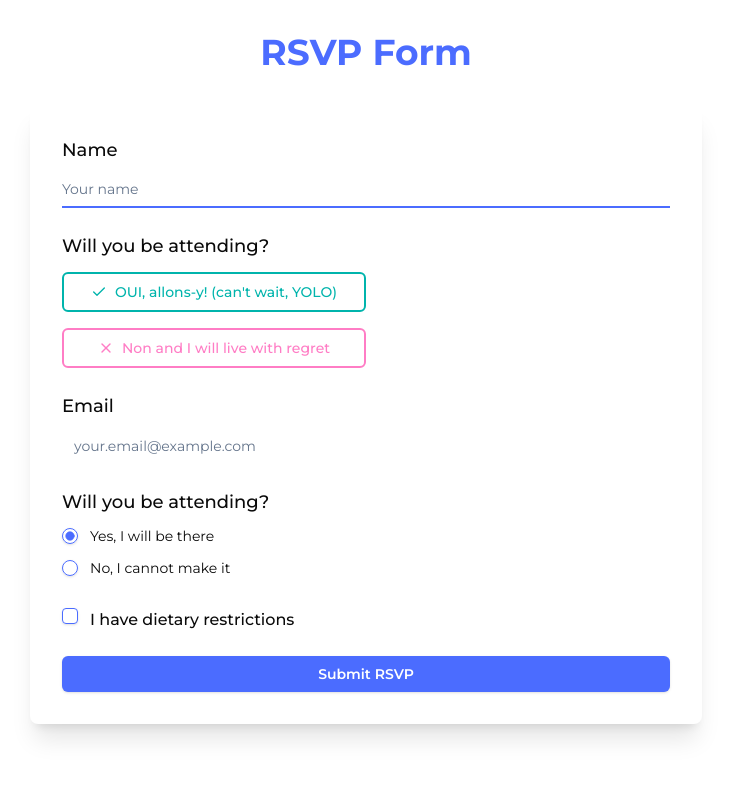
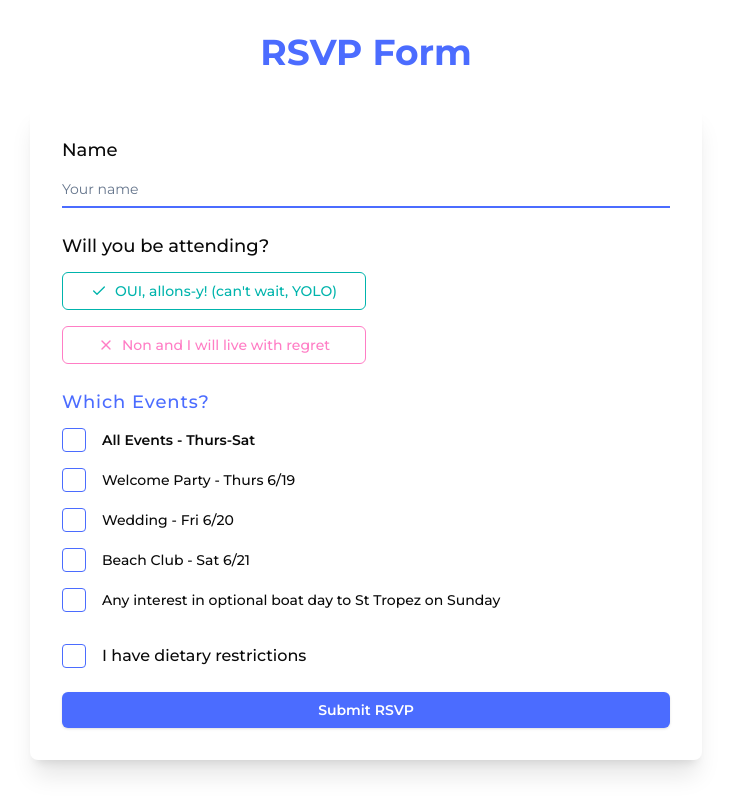
Before and after one commit to DavidMcDoughnut/mcdonutsanims, a Next.js app: page /rsvpv0 in a window 1280 px wide. Shown: the whole page, without its empty margins (274-1005 px from the left). Built offline with nearby package versions, Linux system fonts and the light colour scheme.

Commit message:
checkbox

```diff
--- a/components/ui/button.tsx
+++ b/components/ui/button.tsx
@@ -19,9 +19,9 @@ const buttonVariants = cva(
           "bg-secondary text-secondary-foreground shadow-sm hover:bg-secondary/80",
 
         radpos:
-          "!border-2 !border-green text-green hover:bg-green hover:text-white transition-colors",
+          "!border-1.5 !border-green text-green hover:bg-green hover:text-white transition-colors",
         radneg:
-          "!border-2 !border-pink text-pink hover:bg-pink hover:text-white transition-colors",
+          "!border-1.5 !border-pink text-pink hover:bg-pink hover:text-white transition-colors",
 
         ghost: "hover:bg-accent hover:text-accent-foreground",
         link: "text-primary underline-offset-4 hover:underline",
--- a/components/ui/checkbox.tsx
+++ b/components/ui/checkbox.tsx
@@ -13,7 +13,7 @@ const Checkbox = React.forwardRef<
   <CheckboxPrimitive.Root
     ref={ref}
     className={cn(
-      "peer h-4 w-4 shrink-0 rounded-sm border border-primary text-primary-foreground shadow focus-visible:outline-none focus-visible:ring-1 focus-visible:ring-ring disabled:cursor-not-allowed disabled:opacity-50 data-[state=checked]:bg-primary data-[state=checked]:text-primary-foreground",
+      "peer h-6 w-6 shrink-0 rounded-sm border-1.5 border-primary text-primary-foreground focus-visible:outline-none focus-visible:ring-1 focus-visible:ring-ring disabled:cursor-not-allowed disabled:opacity-50 data-[state=checked]:bg-primary data-[state=checked]:text-primary-foreground",
       className
     )}
     {...props}
@@ -21,7 +21,7 @@ const Checkbox = React.forwardRef<
     <CheckboxPrimitive.Indicator
       className={cn("flex items-center justify-center text-current")}
     >
-      <Check className="h-3 w-3" />
+      <Check className="h-6 w-6" />
     </CheckboxPrimitive.Indicator>
   </CheckboxPrimitive.Root>
 ))
--- a/src/app/rsvpv0/page.tsx
+++ b/src/app/rsvpv0/page.tsx
@@ -24,11 +24,15 @@ const formSchema = z.object({
   name: z.string().min(2, {
     message: "Name must be at least 2 characters.",
   }),
-  email: z.string().email({
-    message: "Please enter a valid email address.",
-  }),
   attending: z.enum(["yes", "no"] as const, {
     required_error: "Please select whether you're attending.",
+  }),
+  events: z.object({
+    allEvents: z.boolean(),
+    welcomeParty: z.boolean(),
+    wedding: z.boolean(),
+    beachClub: z.boolean(),
+    boatDay: z.boolean(),
   }),
   dietaryRestrictions: z.boolean(),
 });
@@ -41,8 +45,14 @@ export default function RSVPPage() {
     resolver: zodResolver(formSchema),
     defaultValues: {
       name: "",
-      email: "",
       attending: "yes",
+      events: {
+        allEvents: false,
+        welcomeParty: false,
+        wedding: false,
+        beachClub: false,
+        boatDay: false,
+      },
       dietaryRestrictions: false,
     },
   });
@@ -110,53 +120,105 @@ export default function RSVPPage() {
 
               <FormField
                 control={form.control}
-                name="email"
+                name="events.allEvents"
                 render={({ field }) => (
-                  <FormItem>
-                    <FormLabel className="text-lg">Email</FormLabel>
+                  <FormItem className="space-y-3">
+                    <FormLabel className="text-lg text-blue tracking-wider">Which Events?</FormLabel>
+                    <div className="flex flex-col gap-4">
+                      <FormItem className="flex items-center space-x-4 space-y-0">
                         <FormControl>
-                      <Input
-                        placeholder="your.email@example.com"
-                        {...field}
-                        className="border-blue focus-visible:ring-1 focus-visible:ring-blue"
+                          <Checkbox
+                            checked={field.value}
+                            onCheckedChange={field.onChange}
                           />
                         </FormControl>
-                    <FormMessage className="text-destructive" />
+                        <div className="space-y-1 leading-none">
+                          <FormLabel className="font-semibold">
+                            All Events - Thurs-Sat
+                          </FormLabel>
+                        </div>
+                      </FormItem>
+
+                      <FormField
+                        control={form.control}
+                        name="events.welcomeParty"
+                        render={({ field }) => (
+                          <FormItem className="flex items-center space-x-4 space-y-0">
+                            <FormControl>
+                              <Checkbox
+                                checked={field.value}
+                                onCheckedChange={field.onChange}
+                              />
+                            </FormControl>
+                            <div className="space-y-1 leading-none">
+                              <FormLabel>
+                                Welcome Party - Thurs 6/19
+                              </FormLabel>
+                            </div>
                           </FormItem>
                         )}
                       />
 
                       <FormField
                         control={form.control}
-                name="attending"
+                        name="events.wedding"
                         render={({ field }) => (
-                  <FormItem className="space-y-3">
-                    <FormLabel className="text-lg">Will you be attending?</FormLabel>
+                          <FormItem className="flex items-center space-x-4 space-y-0">
                             <FormControl>
-                      <RadioGroup
-                        onValueChange={field.onChange}
-                        defaultValue={field.value}
-                        className="flex flex-col space-y-2"
-                      >
-                        <FormItem className="flex items-center space-x-3 space-y-0">
+                              <Checkbox
+                                checked={field.value}
+                                onCheckedChange={field.onChange}
+                              />
+                            </FormControl>
+                            <div className="space-y-1 leading-none">
+                              <FormLabel>
+                                Wedding - Fri 6/20
+                              </FormLabel>
+                            </div>
+                          </FormItem>
+                        )}
+                      />
+
+                      <FormField
+                        control={form.control}
+                        name="events.beachClub"
+                        render={({ field }) => (
+                          <FormItem className="flex items-center space-x-4 space-y-0">
                             <FormControl>
-                            <RadioGroupItem value="yes" />
+                              <Checkbox
+                                checked={field.value}
+                                onCheckedChange={field.onChange}
+                              />
                             </FormControl>
-                          <FormLabel className="font-normal">
-                            Yes, I will be there
+                            <div className="space-y-1 leading-none">
+                              <FormLabel>
+                                Beach Club - Sat 6/21
                               </FormLabel>
+                            </div>
                           </FormItem>
-                        <FormItem className="flex items-center space-x-3 space-y-0">
+                        )}
+                      />
+
+                      <FormField
+                        control={form.control}
+                        name="events.boatDay"
+                        render={({ field }) => (
+                          <FormItem className="flex items-center space-x-4 space-y-0">
                             <FormControl>
-                            <RadioGroupItem value="no" />
+                              <Checkbox
+                                checked={field.value}
+                                onCheckedChange={field.onChange}
+                              />
                             </FormControl>
-                          <FormLabel className="font-normal">
-                            No, I cannot make it
+                            <div className="space-y-1 leading-none">
+                              <FormLabel>
+                                Any interest in optional boat day to St Tropez on Sunday
                               </FormLabel>
+                            </div>
                           </FormItem>
-                      </RadioGroup>
-                    </FormControl>
-                    <FormMessage className="text-destructive" />
+                        )}
+                      />
+                    </div>
                   </FormItem>
                 )}
               />
@@ -165,7 +227,7 @@ export default function RSVPPage() {
                 control={form.control}
                 name="dietaryRestrictions"
                 render={({ field }) => (
-                  <FormItem className="flex flex-row items-start space-x-3 space-y-0 pt-2">
+                  <FormItem className="flex flex-row items-center space-x-4 space-y-0 pt-2">
                     <FormControl>
                       <Checkbox
                         checked={field.value}
--- a/tailwind.config.ts
+++ b/tailwind.config.ts
@@ -18,6 +18,9 @@ const config: Config = {
   				'var(--font-montserrat)'
   			]
   		},
+      borderWidth: {
+        '1.5': '1.5px',
+      },
   		borderRadius: {
   			lg: 'var(--radius)',
   			md: 'calc(var(--radius) - 2px)',
```
Lines whose indentation alone changed are shown as unchanged.
